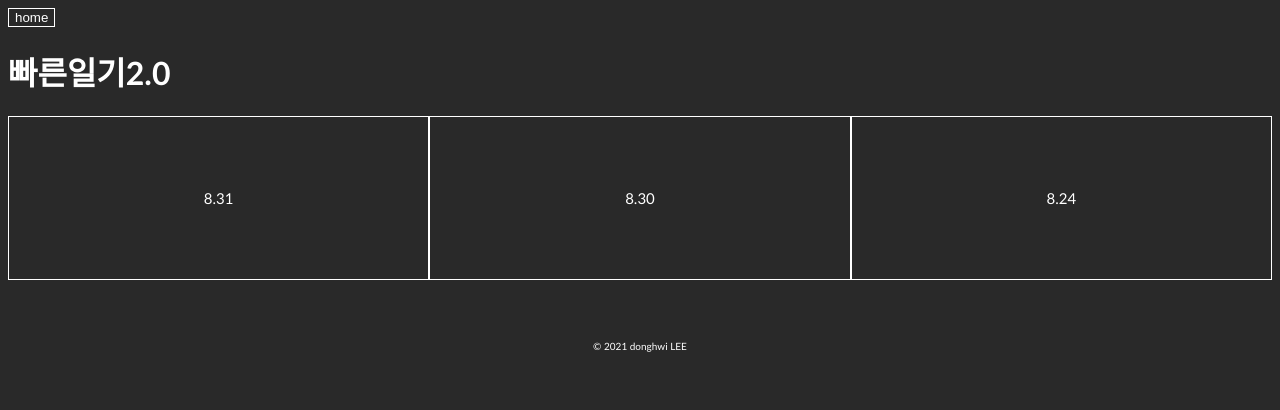
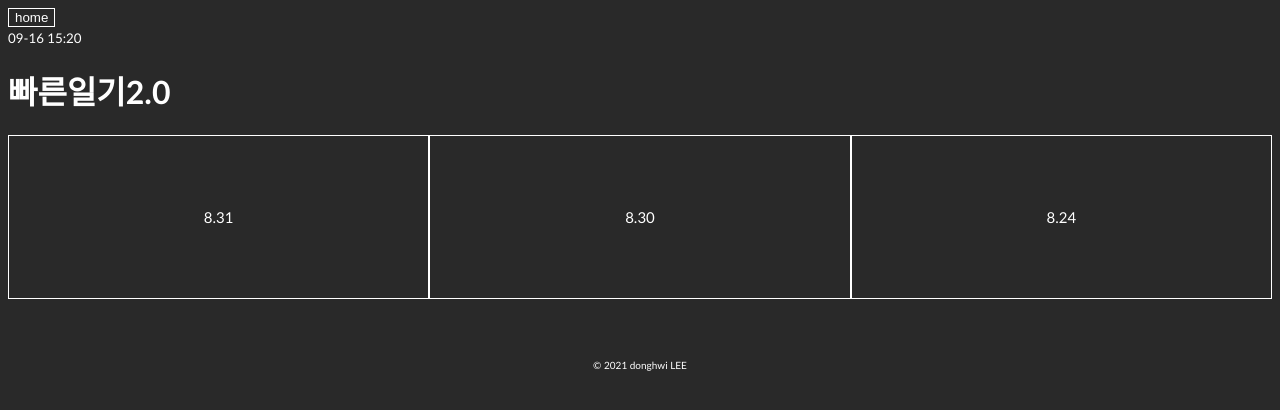
Before and after one commit to leedonghwie/leedonghwie, a plain HTML site: page views/pparn2.0.html in a window 1280 px wide. Drawn offline with Linux system fonts and the light colour scheme.

Commit message:
pparn2.0 modified from HTML to JS

```diff
--- /dev/null
+++ b/views/CalendarClock.js
@@ -0,0 +1,13 @@
+const current_MMDD_HHMM=document.getElementById("current_MMDD_HHMM");
+
+function getTime(){
+    const date = new Date();
+    const Month = String(date.getMonth()+1).padStart(2,"0");
+    const Date1 = String(date.getDate()).padStart(2,"0");
+    const Hours = String(date.getHours()).padStart(2,"0");
+    const Minutes = String(date.getMinutes()).padStart(2,"0");
+    current_MMDD_HHMM.innerText=`${Month}-${Date1} ${Hours}:${Minutes}`;
+};
+
+getTime();
+setInterval(getTime, 60000);
--- a/views/pparn2.0.html
+++ b/views/pparn2.0.html
@@ -13,12 +13,12 @@
                 value=home
                 onclick="location.href='../index.html'">
       </span>
+      <span id="current_MMDD_HHMM">
+        00-00 00:00
+      </span>
     </header>
     <h1>빠른일기2.0</h1>
-    <span id="textblocksGrid">
-      <div><a href="../text/pparn/210831.html">8.31</a></div>
-      <div><a href="../text/pparn/210830.html">8.30</a></div>
-      <div><a href="../text/pparn/210824.html">8.24</a></div>
+    <span id="pparnGrid">
     </span>
   </body>
   <footer style="font-size:x-small; text-align:center; margin-top:60px">
@@ -27,4 +27,6 @@
       document.write(new Date().getFullYear());
     </script> donghwi LEE
   </footer>
+  <script src="./CalendarClock.js"></script>
+  <script src="./pparnGrid.js"></script>
 </html>
--- /dev/null
+++ b/views/pparnGrid.js
@@ -0,0 +1,31 @@
+const pparnGrid = document.getElementById("pparnGrid");
+
+const pparnArray = [
+    {
+        title: "8.24",
+        link: "../text/pparn/210824.html",
+    },
+    {
+        title: "8.30",
+        link: "../text/pparn/210830.html",
+    },
+    {
+        title: "8.31",
+        link: "../text/pparn/210831.html",
+    },
+];
+
+function arrayPush(){
+    i=0;
+    while(i<pparnArray.length){
+        console.log(pparnArray[i].title);
+        const div=document.createElement("div");
+        const createA = document.createElement("a");
+            createA.href=`${pparnArray[i].link}`;
+            createA.innerText=`${pparnArray[i].title}`;
+        div.appendChild(createA);
+        pparnGrid.prepend(div);
+        i=i+1;
+    };
+};
+arrayPush();
--- a/views/style_pparn2.0.css
+++ b/views/style_pparn2.0.css
@@ -14,7 +14,10 @@ a {
     text-decoration-line: none;
     color: white;
   }
-#textblocksGrid{
+#current_MMDD_HHMM{
+  font-size: smaller;
+}
+#pparnGrid{
       display:grid;
       grid-template-columns: 1fr 1fr 1fr;
   }
@@ -33,7 +36,7 @@ div{
     h1{
       text-align:left;
     }
-    #textblocksGrid{
+    #pparnGrid{
         display:grid;
         grid-template-columns: 1fr 1fr;
     }
```
